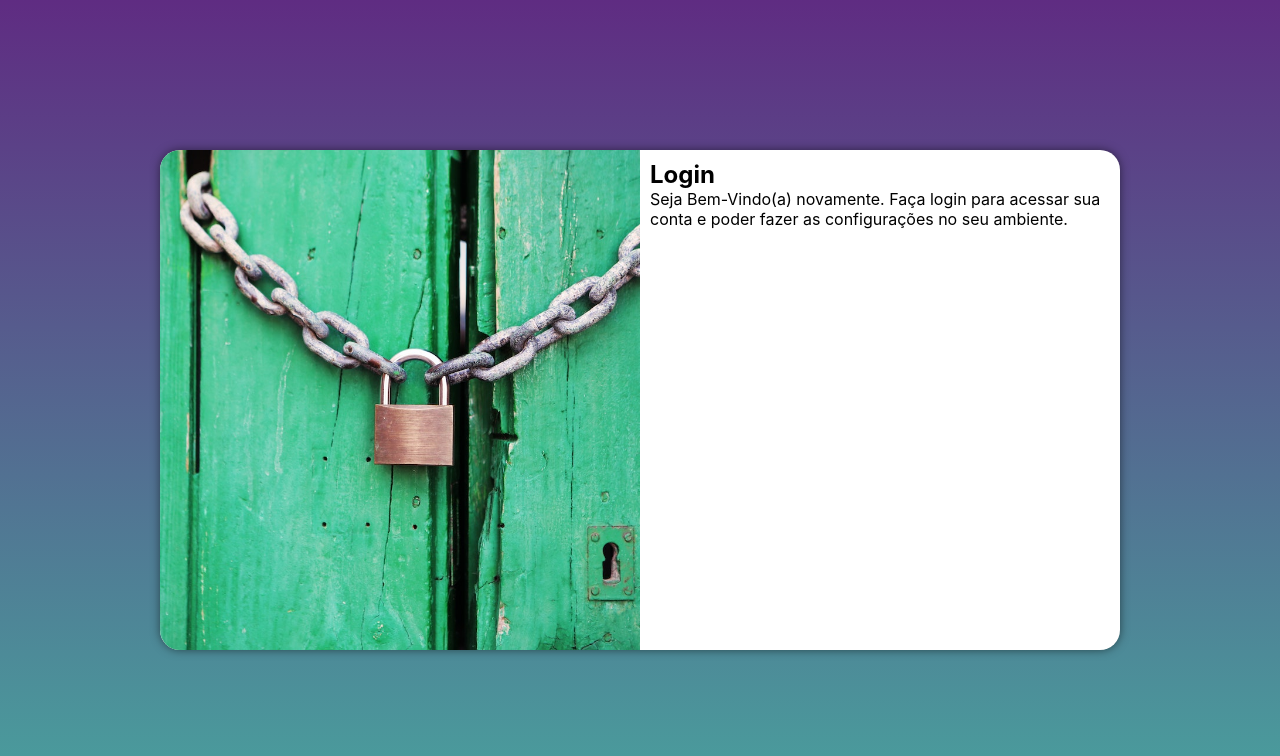
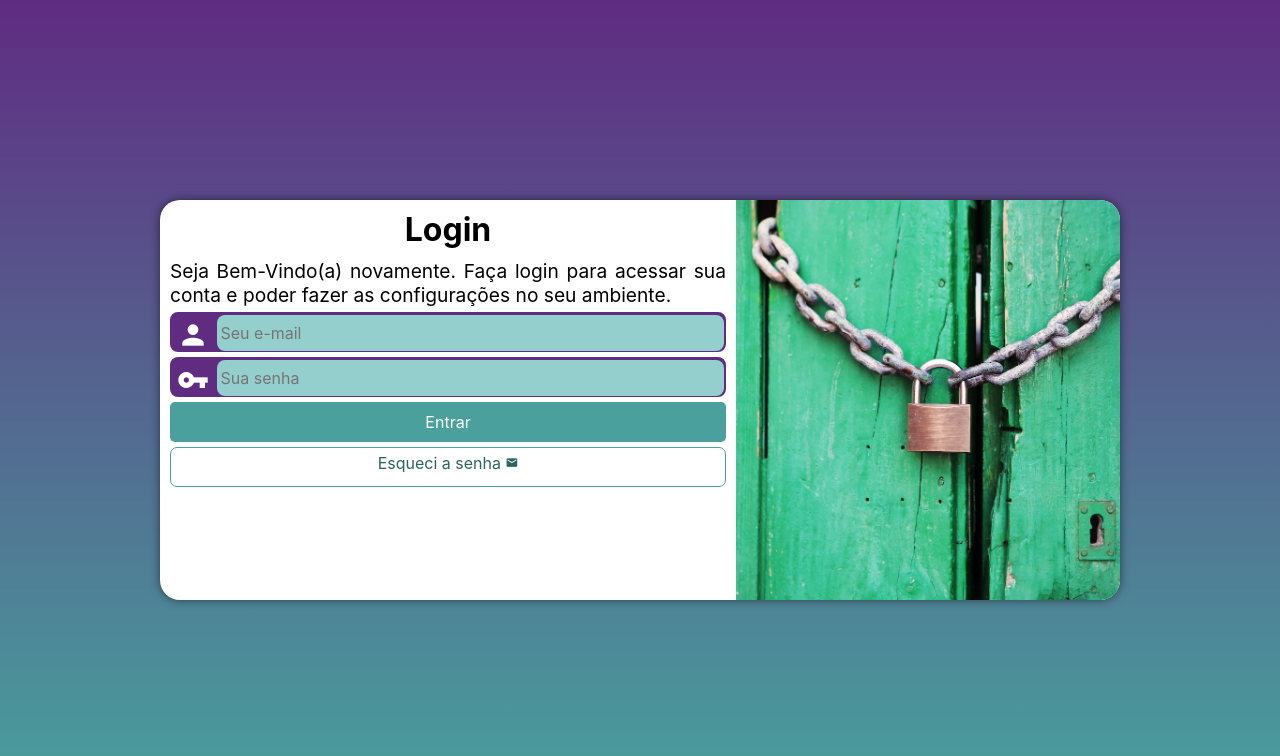
Before and after one commit to JuniorThume/Projeto-Login, a plain HTML site: page index.html in a window 1280 px wide. Drawn offline with Linux system fonts and the light colour scheme.

Commit message:
Finalizando projeto

```diff
--- a/estilos/media-query.css
+++ b/estilos/media-query.css
@@ -8,6 +8,7 @@
 
     section#login {
         width: 80vw;
+        height: 350px;
     }
 
     section#login > div#imagem {
@@ -20,6 +21,15 @@
         float: right;
         width: 60%;
     }
+
+    div#formulario > h1 {
+        font-size: 1.7em;
+    }
+
+    div#formulario > p {
+        font-size: 1em;
+        text-align: justify;
+    }
 }
 
 @media screen and (min-width: 992px) {
@@ -30,16 +40,25 @@
 
     section#login {
         width: 960px;
+        height: 400px;
     }
 
     section#login > div#imagem {
-        float: left;
-        width: 50%;
+        float: right;
+        width: 40%;
         height: 100%;
     }
 
     section#login > div#formulario {
-        float: right;
-        width: 50%;
+        float: left;
+        width: 60%;
+    }
+
+    div#formulario > h1 {
+        font-size: 2em;
+    }
+
+    div#formulario > p {
+        font-size: 1.2em;
     }
 }
--- a/estilos/style.css
+++ b/estilos/style.css
@@ -5,7 +5,6 @@
 :root {
     --verde: #49a09d;
     --lilas: #5f2c82;
-
 }
 
 * {
@@ -30,19 +29,20 @@ main {
 section#login {
     background-color: white;
     width: 250px;
-    height: 500px;
+    height: 515px;
     border-radius: 20px;
 
     overflow: hidden;
     position: absolute;
     top: 50%;
     left: 50%;
-    transform: translate(-50%, -50%);
+
 
     box-shadow: 0px 0px 10px rgba(0, 0, 0, 0.514);
 
     transition: width .1s, height .1s;
     transition-timing-function: ease;
+    transform: translate(-50%, -50%);
 }
 
 section#login > div#imagem {
@@ -57,3 +57,95 @@ section#login > div#formulario {
     display: block;
     padding: 10px;
 }
+
+div#formulario > h1 {
+    text-align: center;
+    margin-bottom: 10px;
+}
+
+div#formulario > p {
+    font-size: 0.8em;
+    text-align: justify;
+}
+
+form > div.campo {
+    background-color: var(--lilas);
+    display: block;
+    width: 100%;
+    height: 40px;
+    border: 2px solid var(--lilas);
+    border-radius: 8px;
+    margin: 5px 0px;
+}
+
+div.campo > label {
+    display: none;
+}
+
+div.campo > span{
+    color: white;
+    font-size: 2em;
+    width: 40px;
+    padding: 5px;
+}
+
+div.campo > input {
+    background-color: #94cfcd;
+    font-size: 1em;
+    border: 0px;
+    height: 100%;
+    width: calc(100% - 45px);
+    border-radius: 8px;
+    padding: 4px;
+    transform: translateY(-12px);
+}
+
+div.campo > input:focus {
+    border: none;
+}
+
+div.campo > input:focus-within {
+    background-color: white;
+}
+
+
+
+form > input[type="submit"] {
+    display: block;
+    font-size: 1em;
+    width: 100%;
+    margin: 0px auto;
+    height: 40px;
+    background-color: var(--verde);
+    color: white;
+    border: none;
+    border-radius: 5px;
+    cursor: pointer;
+}
+
+form > input[type="submit"]:hover {
+    background-color: #285755;
+}
+
+form > a.botao {
+    display: block;
+    width: 100%;
+    height: 40px;
+    border-radius: 7px;
+    margin-top: 5px;
+    padding-top: 5px;
+    font-size: 1em;
+    background-color: white;
+    text-align: center;
+    color: #2d6462;
+    border: 1px solid #49a09d;
+    text-decoration: none;
+}
+
+form > a.botao:hover {
+    background-color: #6cd3cf;
+}
+
+form > a.botao > span {
+    font-size: 0.8em;
+}
--- a/index.html
+++ b/index.html
@@ -7,6 +7,7 @@
     <title>Login</title>
     <link rel="stylesheet" href="estilos/style.css">
     <link rel="stylesheet" href="estilos/media-query.css">
+    <link href="https://fonts.googleapis.com/icon?family=Material+Icons" rel="stylesheet">
 </head>
 <body>
     <main>
@@ -17,8 +18,21 @@
             <div id="formulario">
                 <h1>Login</h1>
                 <p>Seja Bem-Vindo(a) novamente. Faça login para acessar sua conta e poder fazer as configurações no seu ambiente.</p>
-                <form action="" method="post">
-
+                <form action="" method="post" autocomplete="on">
+                    <div class="campo">
+                        <span class="material-icons">person</span>
+                        <input type="email" name="login" id="ilogin" placeholder="Seu e-mail" required autocomplete="email">
+                        <label for="ilogin">Login</label>
+                    </div>
+                    <div class="campo">
+                        <span class="material-icons">vpn_key</span>
+                        <input type="password" name="senha" id="isenha" placeholder="Sua senha" required minlength="6" maxlength="20">
+                        <label for="isenha">Senha</label>
+                    </div>
+                    <input type="submit" value="Entrar">
+                    <a href="#" class="botao">
+                        Esqueci a senha <span class="material-icons">mail</span>
+                    </a>
                 </form>
             </div>
         </section >
```
